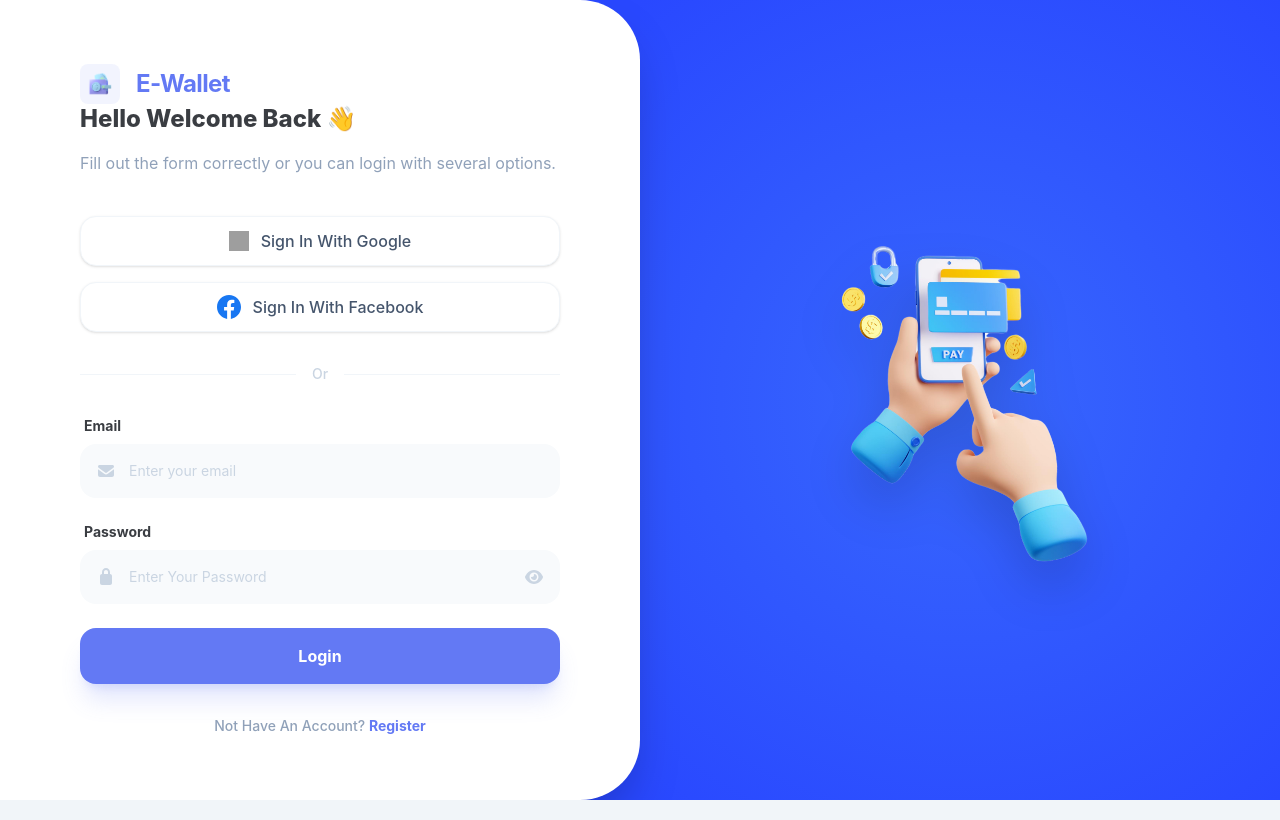
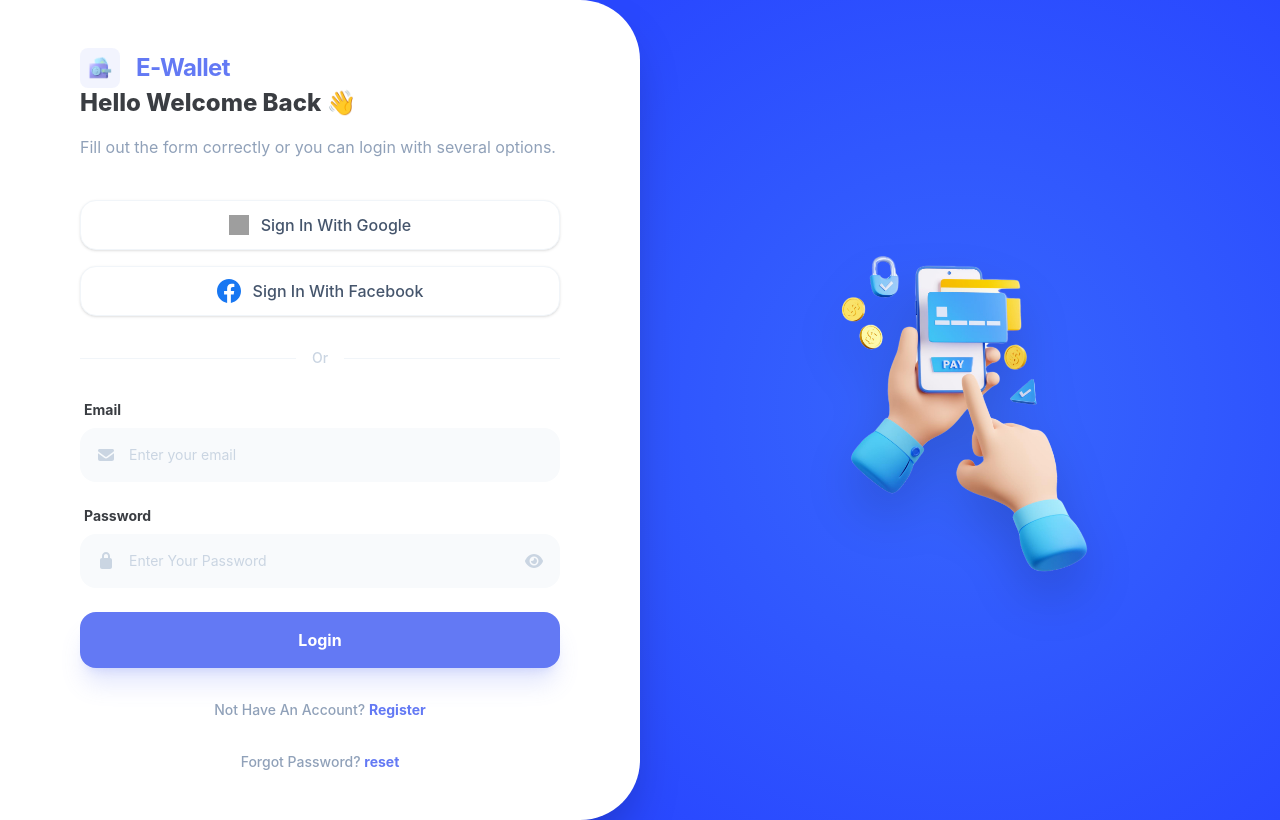
Before and after one commit to rivando-al-rasyid/vanwallet-react, a React (Vite) app: page /login in a window 1280 px wide. Built offline with nearby package versions, Linux system fonts and the light colour scheme; no server answers; grey boxes are pictures that could not be loaded.

Commit message:
add reset password

```diff
--- a/src/pages/auth/Login.jsx
+++ b/src/pages/auth/Login.jsx
@@ -86,6 +86,12 @@ export default function Login() {
             link={"/register"}
             linklabel={"Register"}
           />
+         <LoginSubtext
+            text={"Forgot Password? "}
+            link={"/forgotpassword"}
+            linklabel={"reset"}
+          />
+
         </div>
       </section>
       <LoginImage img={loginPhoneImage} />
```
